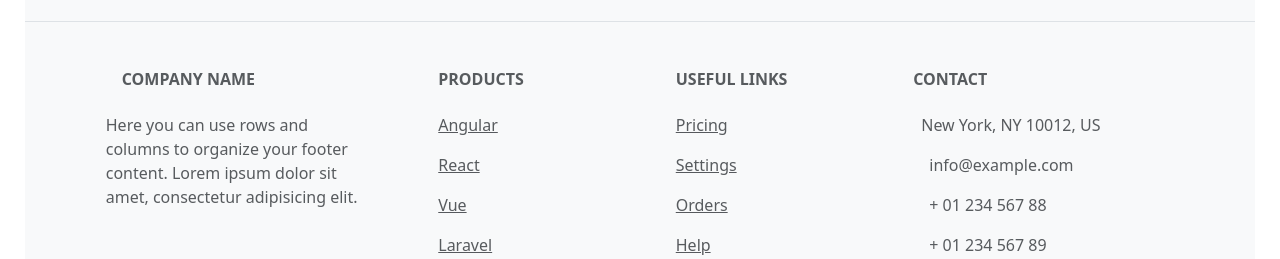
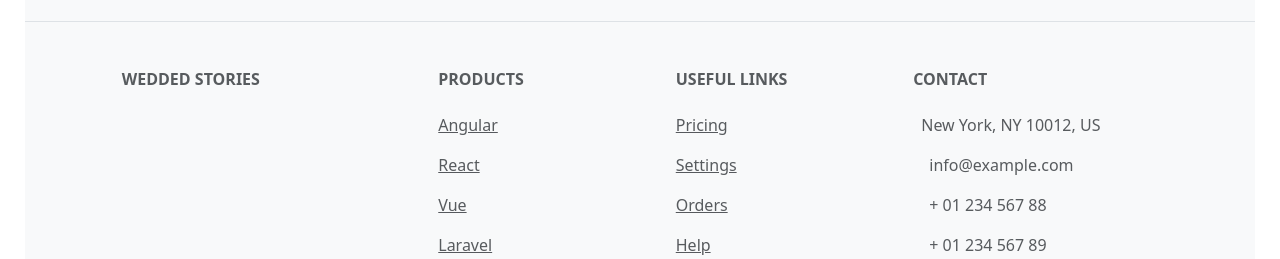
Before and after one commit to nikitanimore992/TheWeddedStories, a React (Vite) app: page / in a window 1280 px wide. Shown: the part 667-926 px from the top of the page. Built offline with nearby package versions, Linux system fonts and the light colour scheme.

Commit message:
update footer page company name

```diff
--- a/Home/Footer.jsx
+++ b/Home/Footer.jsx
@@ -41,11 +41,10 @@ const Footer=()=>{
             <MDBCol md="3" lg="4" xl="3" className='mx-auto mb-4'>
               <h6 className='text-uppercase fw-bold mb-4'>
                 <MDBIcon icon="gem" className="me-3" />
-                Company name
+                Wedded Stories
               </h6>
               <p>
-                Here you can use rows and columns to organize your footer content. Lorem ipsum dolor sit amet,
-                consectetur adipisicing elit.
+
               </p>
             </MDBCol>
 
```
